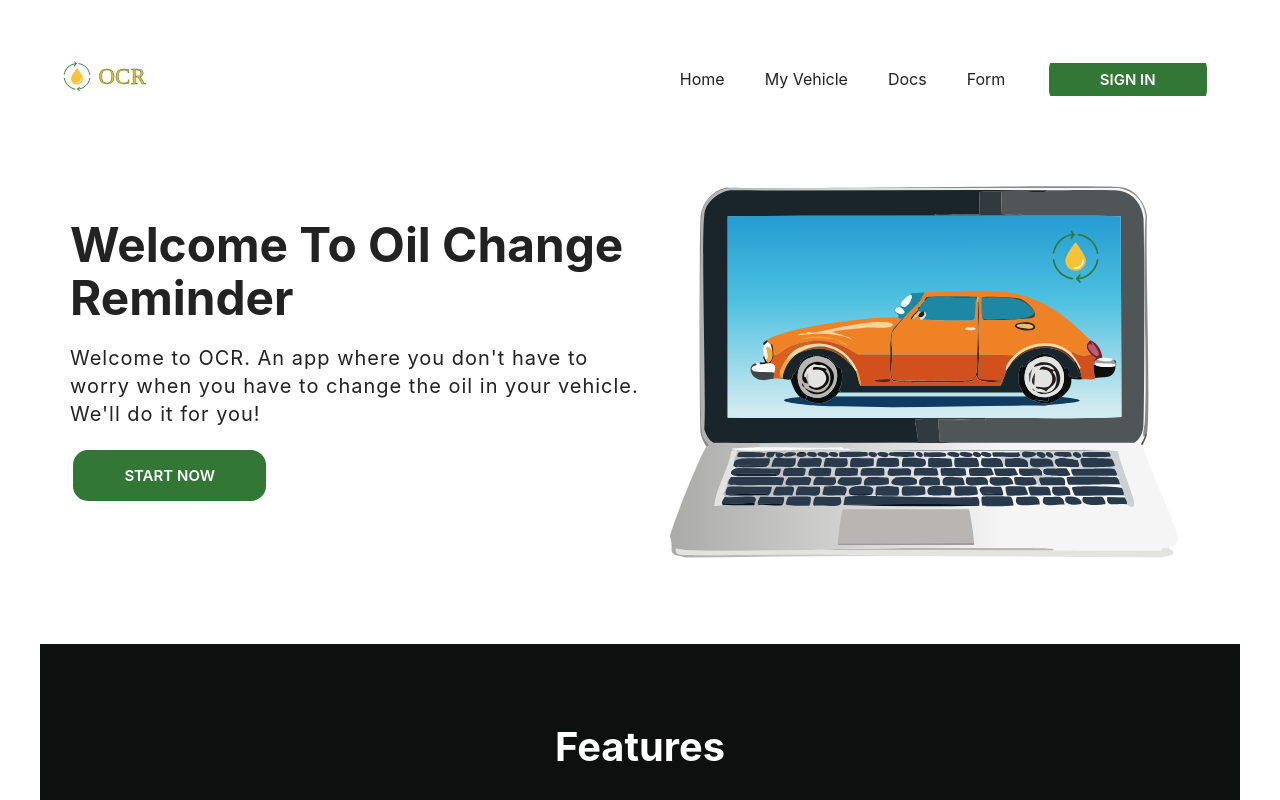
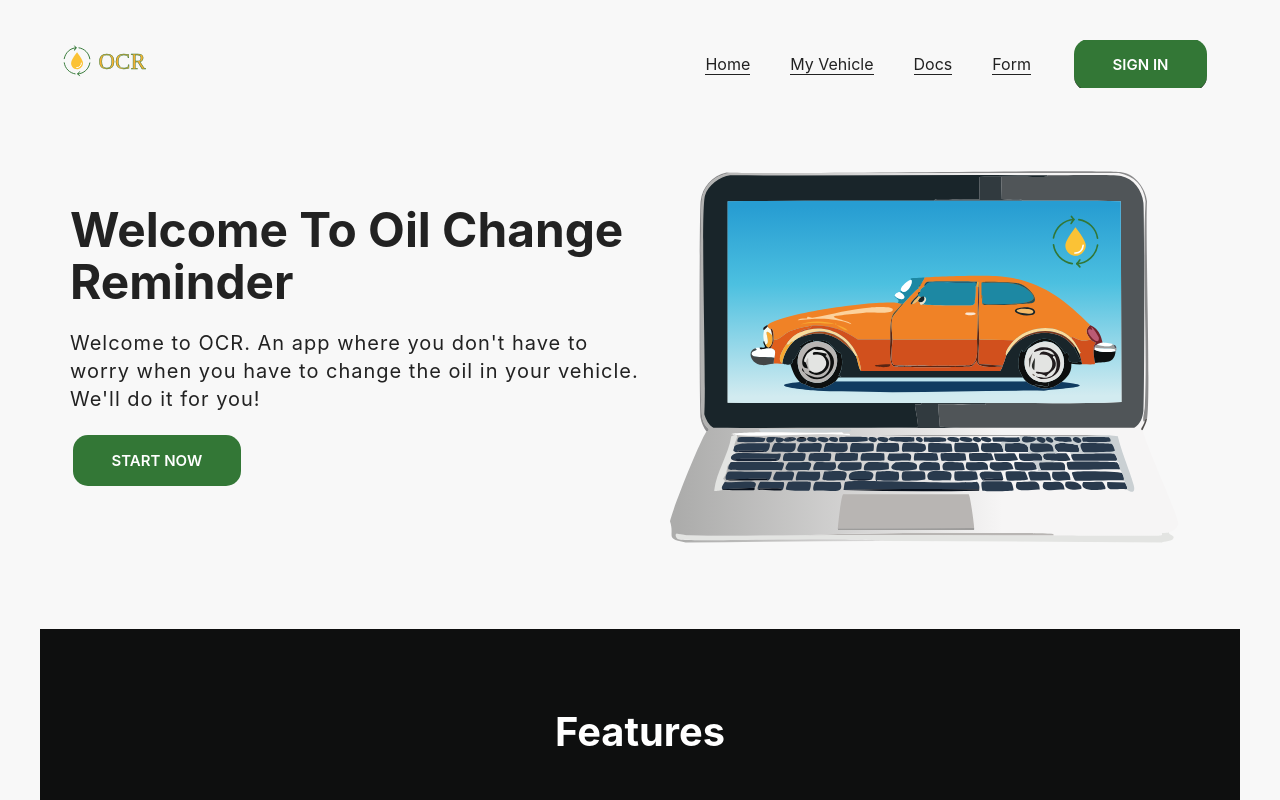
Before and after one commit to marek4882/oil_change_reminder, a React (Vite) app: page / in a window 1280 px wide. Shown: the top 800 px of the page. Built offline with nearby package versions, Linux system fonts and the light colour scheme.

Commit message:
small changes: nav item

```diff
--- a/src/index.css
+++ b/src/index.css
@@ -20,6 +20,7 @@ body {
   font-size: 1.25rem;
   line-height: 1.4;
   color: var(--headings-color);
+  background: #f8f8f8;
 }
 h1,
 h2,
@@ -96,20 +97,19 @@ ul {
   justify-content: space-between;
   flex-wrap: wrap;
   padding: 0 0.625rem;
-  margin: 1rem 0 0 0;
 }
 .nav__list {
   margin: 0;
   width: 100%;
 }
 .nav__item {
-  padding: 0.3125rem 1.25rem;
-  border-bottom: 1px solid #222;
+  padding: 0.8rem 1.25rem;
 }
 
 .nav__item > a {
   color: var(--primary-color);
   transition: color 0.3s;
+  border-bottom: 1px solid #222;
 }
 .nav__item > a:hover {
   color: var(--primary-color-hover);
@@ -190,7 +190,7 @@ ul {
   white-space: nowrap;
   text-align: center;
   margin: 0.625rem 0.2rem;
-  padding: 1rem 4vw;
+  padding: 1rem 3vw;
   border: 0;
   outline: 0;
   border-radius: 15px;
@@ -429,3 +429,11 @@ ul {
 .muted {
   color: #6c757d;
 }
+
+/* art */
+.art {
+  background: #fff;
+  padding: 1rem;
+  border-radius: 15px;
+  box-shadow: 0px 0px 10px rgb(219, 219, 219);
+}
```
